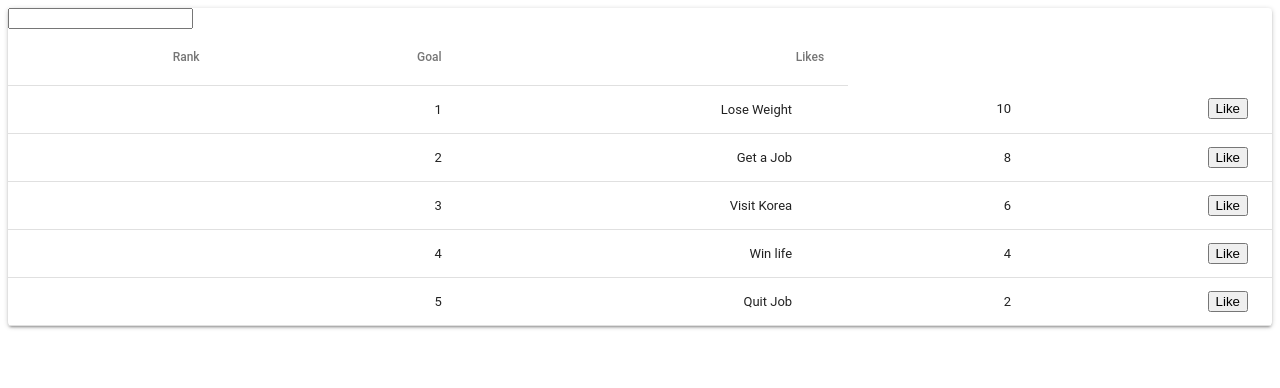
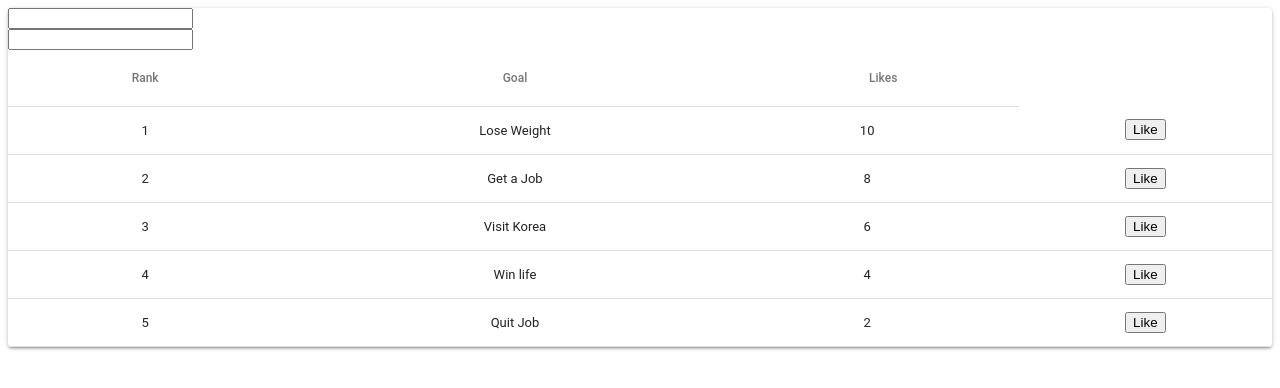
Before and after one commit to robert-brownie-jr-s/Project-3, a React (Create React App) app in the folder client/: page / in a window 1280 px wide. Shown: the top 388 px of the page. Built offline with nearby package versions, Linux system fonts and the light colour scheme.

Commit message:
update with like counter

```diff
--- a/client/src/App.js
+++ b/client/src/App.js
@@ -1,4 +1,4 @@
-import React from 'react';
+import React, {Fragment} from 'react';
 import PropTypes from 'prop-types';
 import { withStyles } from '@material-ui/core/styles';
 import Table from '@material-ui/core/Table';
@@ -8,6 +8,7 @@ import TableHead from '@material-ui/core/TableHead';
 import TableRow from '@material-ui/core/TableRow';
 import Paper from '@material-ui/core/Paper';
 import Form from '../src/components/Form/index.js';
+import { UID } from 'react-uid';
 
 const styles = {
   root: {
@@ -18,6 +19,8 @@ const styles = {
     minWidth: 700,
   },
 };
+
+
 
 
 
@@ -33,6 +36,7 @@ function tableComponent(goalRank, goalName, goalLike, likeBtn) {
 //   id += 1;
 //   return { id, name, calories, fat, carbs, protein };
 // }
+// let goalLike = 0;
 
 const data = [
   tableComponent(1, 'Lose Weight', 10),
@@ -46,13 +50,24 @@ class GoalTable extends React.Component {
   // const { classes } = props;
   constructor(props) {
     super(props)
-    this.state = {}
+    this.state = {
+      goalLike: 0,
+      show: true
+    }
+  }
+
+  IncrementItem = () => {
+    this.setState({ goalLike: this.state.goalLike += 1 });
+    console.log(this.state.goalLike)
+  }
+  ToggleClick = () => {
+    this.setState({ show: !this.state.show });
   }
 
   //this function accepts parameter events
-handleLike (event) {
+  handleLike(event) {
     event.preventDefault()
-console.log(event.target.name)
+    console.log(event)
   }
 
   //------------------------------
@@ -68,30 +83,42 @@ console.log(event.target.name)
     return (
       <Paper>
         <Form />
+        <UID>
+          {id => (
+            <Fragment>
+              <input id={id} />
+              <label htmlFor={id} />
+            </Fragment>
+          )}
+
+        </UID>
         <Table>
           <TableHead>
             <TableRow>
-              {/* <TableCell>Dessert (100g serving)</TableCell> */}
-              <TableCell align="right">Rank</TableCell>
-              <TableCell align="right">Goal</TableCell>
-              <TableCell align="right">Likes</TableCell>
-              {/* <TableCell align="right">Protein (g)</TableCell> */}
+              <TableCell align="center">Rank</TableCell>
+              <TableCell align="center">Goal</TableCell>
+              <TableCell align="center">Likes</TableCell>
             </TableRow>
           </TableHead>
           <TableBody>
             {data.map(n => (
               <TableRow key={n.goalName}>
-                <TableCell key={n.id} component="th" scope="row">
+                {/* <TableCell key={n.id} component="th" scope="row">
                   {n.name}
+                </TableCell> */}
+                <TableCell key={n.id} align="center">{n.goalRank}</TableCell>
+                <TableCell key={n.id} align="center">{n.goalName}</TableCell>
+                <TableCell key={n.id} align="center">{n.goalLike}</TableCell>
+                <TableCell key={n.id} align="center">
+                  <button name={n.goalLike} onClick={this.IncrementItem}>Like</button>
+
                 </TableCell>
-                <TableCell key={n.id} align="right">{n.goalRank}</TableCell>
-                <TableCell key={n.id} align="right">{n.goalName}</TableCell>
-                <TableCell key={n.id} align="right">{n.goalLike}</TableCell>
-                {/* <TableCell align="right">{n.protein}</TableCell> */}
-                <TableCell key={n.id} align="right"><button name={n.goalName} onClick={this.handleLike}>Like</button></TableCell>
+
               </TableRow>
+
             ))}
           </TableBody>
+
         </Table>
       </Paper>
     )
--- a/package.json
+++ b/package.json
@@ -23,7 +23,9 @@
     "@material-ui/core": "^3.9.3",
     "axios": "^0.18.0",
     "express": "^4.16.3",
+    "fragment": "^0.3.0",
     "if-env": "^1.0.4",
-    "mongoose": "^5.3.16"
+    "mongoose": "^5.3.16",
+    "react-uid": "^2.2.0"
   }
 }
```
Lines whose indentation alone changed are shown as unchanged.
